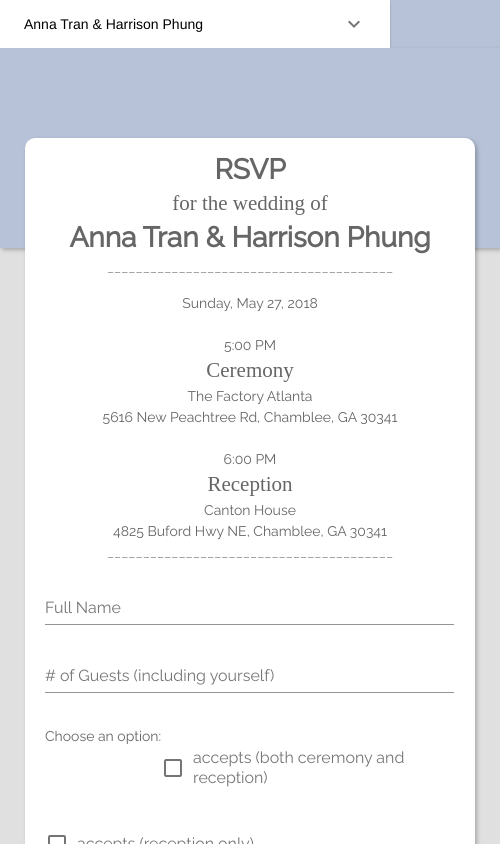
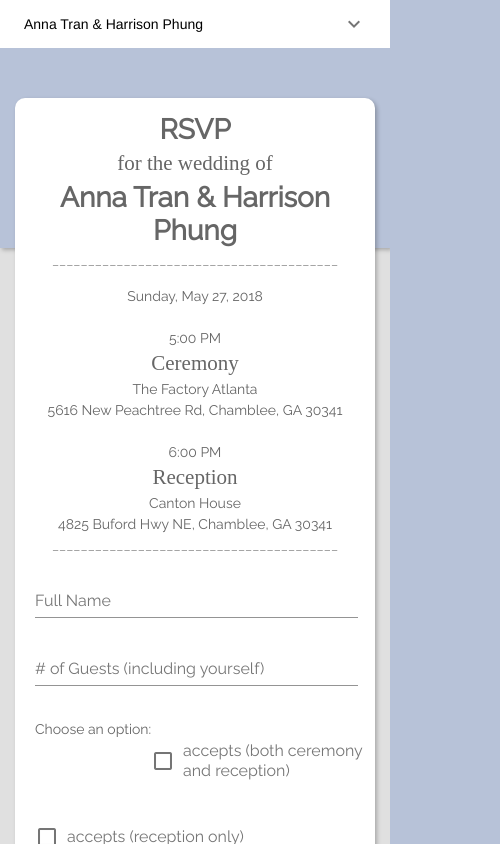
Before and after one commit to hphung3/Wedding-Website, a Vue app: page /rsvp in a window 390 px wide. Shown: the top 844 px of the page, 500 px wide, since content can reach past the window. Built offline with nearby package versions, Linux system fonts and the light colour scheme.

Commit message:
RSVP mobile friendly

```diff
--- a/src/components/mainpage/MainPage.vue
+++ b/src/components/mainpage/MainPage.vue
@@ -36,5 +36,7 @@ body {
   margin: 0;
   height: 100%;
   background-color: #b7c2d8;
+  width: auto;
 }
+
 </style>
--- a/src/components/mainpage/Toolbar.vue
+++ b/src/components/mainpage/Toolbar.vue
@@ -1,5 +1,5 @@
 <template>
-  <nav>
+  <nav class="toolbar">
     <v-toolbar class="hidden-sm-and-down">
         <router-link to="/">
           <v-toolbar-title class="title">{{title}}</v-toolbar-title>
@@ -47,6 +47,9 @@ export default {
 </script>
 
 <style scoped>
+nav{
+  width: fill;
+}
 a {
   text-decoration: none;
   color: black;
@@ -56,10 +59,6 @@ a {
   color: black;
 }
 
-.toolbar {
-  background: #e0e0e0;
-  min-width: 500px;
-}
 
 .title {
   font-size: 100%;
@@ -95,4 +94,8 @@ a {
   padding-left: 25px;
 }
 
+.toolbar{
+  width: auto;
+}
+
 </style>
--- a/src/components/rsvp/RSVP.vue
+++ b/src/components/rsvp/RSVP.vue
@@ -171,7 +171,7 @@ export default {
 html,
 body {
   height: 100%;
-  min-width: 500px;
+
   margin: 0;
   padding: 0;
   background-color: #e0e0e0;
@@ -188,9 +188,8 @@ body {
 }
 
 .form {
-  width: 450px;
   background-color: #fff;
-  margin: -110px auto;
+  margin: -150px 15px 0px 15px;
   border-radius: 10px;
   color: #666;
   padding: 0px 0px;
@@ -200,7 +199,7 @@ body {
 .info {
   padding: 10px;
   height: auto;
-  width: auto;
+  /* width: auto; */
 }
 
 h1,
```
